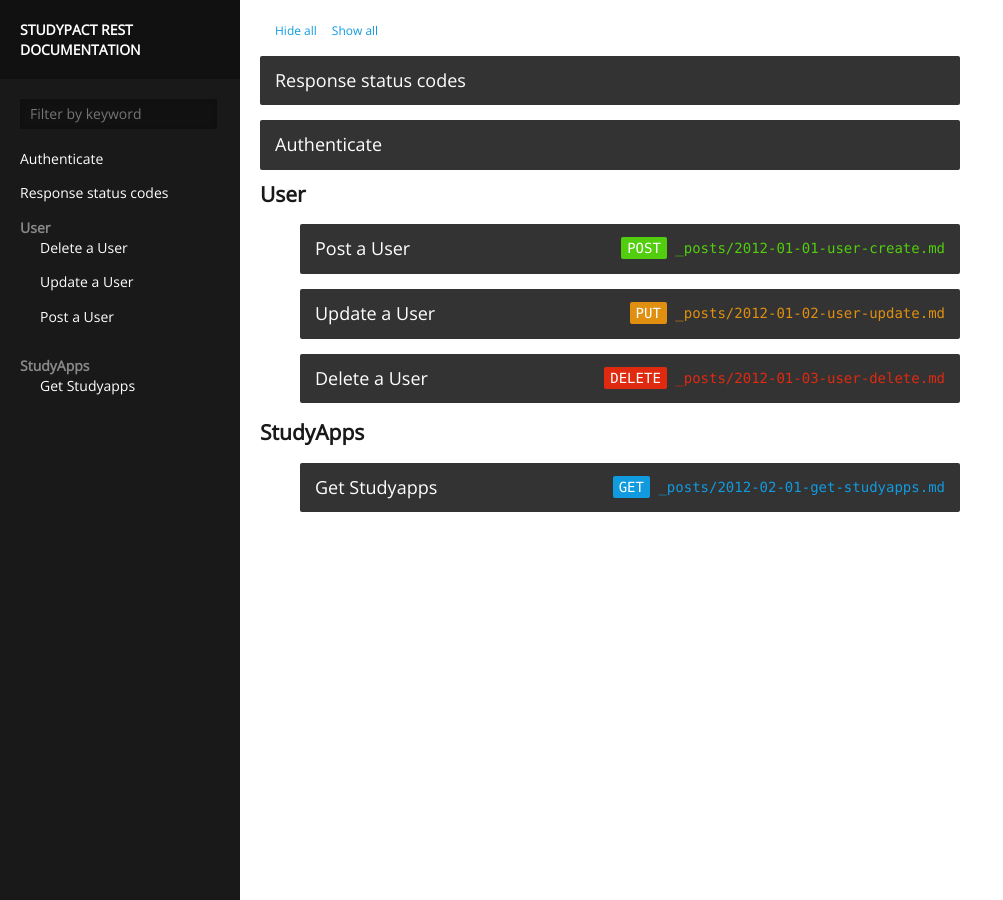
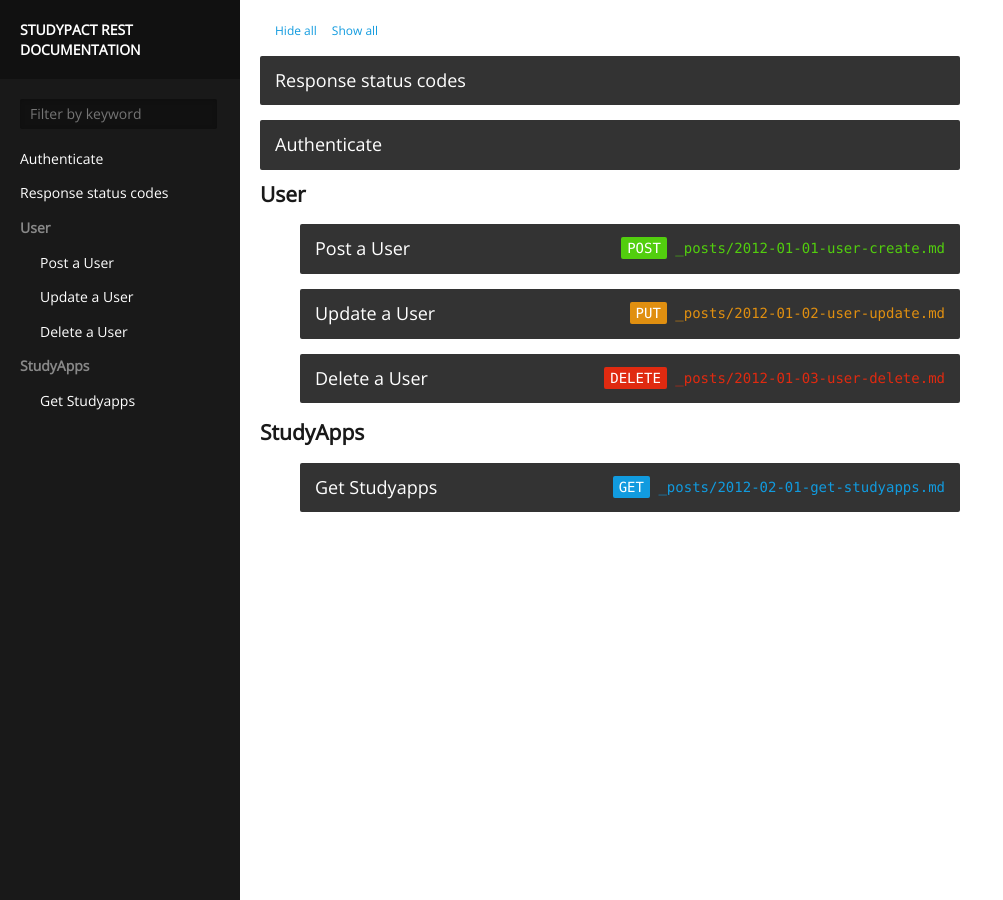
Before and after one commit to StudyPact/studypact.github.io, a Jekyll site: the page built from index.html, in a window 1280 px wide. Shown: the whole page, without its empty margins (0-1003 px from the left). Built offline with Jekyll 4.4.1, drawn with Linux system fonts in a browser that asks for light colours.

Commit message:
rixing reversal on posts

```diff
--- a/_includes/nav.html
+++ b/_includes/nav.html
@@ -5,11 +5,11 @@
     <li><a href='#{{ post.url }}'>{{ post.title }}</a></li>
     {% endif %}
   {% endfor %}
-  {% for category in site.categories%}
+  {% for category in site.categories %}
   <li><h2>{{ category | first }}</h2>
     <ul>
-    {% for posts in category reversed%}
-      {% for post in posts %}
+    {% for posts in category %}
+      {% for post in posts reversed %}
         <li class='{{ post.type }}'><a href='#{{ post.url }}'>{{ post.title }}</a></li>
       {% endfor %}
     {% endfor %}
```
